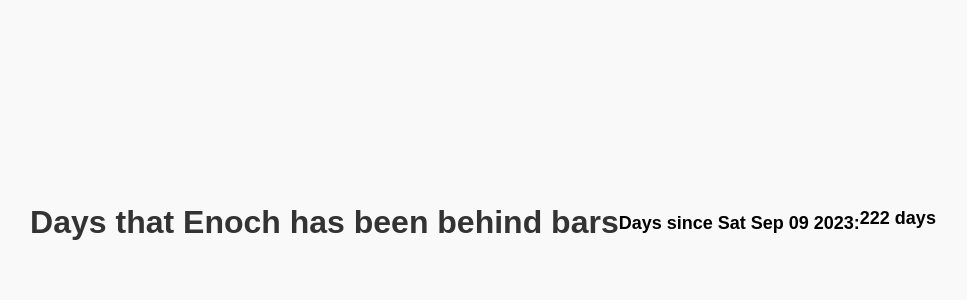
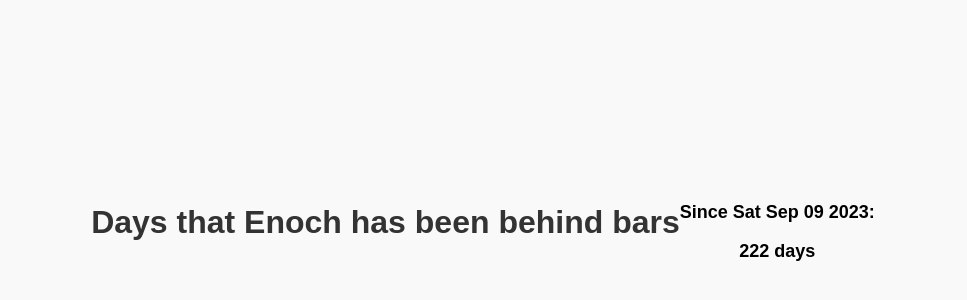
Before and after one commit to Starkandco/HowLongIsEnochBehindBars, a plain HTML site: page index.html in a window 1280 px wide. Shown: the part 178-478 px from the top of the page, without its empty margins (157-1124 px from the left). Drawn offline with Linux system fonts and the light colour scheme.

Commit message:
Update index.html

```diff
--- a/index.html
+++ b/index.html
@@ -10,26 +10,25 @@
             display: flex;
             justify-content: center;
             align-items: center;
-            height: 100vh; /* Set the body height to 100% of the viewport height */
-            margin: 0; /* Remove default margin */
+            height: 100vh;
+            margin: 0;
         }
         h1 {
             color: #333;
         }
-        p {
+        .result-container {
             font-size: 18px;
             font-weight: bold;
             margin-top: 20px;
-        }
-        .result-text {
-            margin-top: 10px;
         }
     </style>
 </head>
 <body>
     <h1>Days that Enoch has been behind bars</h1>
-    <p id="result"></p>
-    <p class="result-text" id="result-text"></p>
+    <div class="result-container">
+        <p id="result"></p>
+        <p id="result-text"></p>
+    </div>
 
     <script>
         function calculateDays() {
@@ -38,7 +37,7 @@
             const timeDifference = today - enochsSecondStint;
             const daysSince = Math.floor(timeDifference / (1000 * 60 * 60 * 24));
 
-            document.getElementById("result").textContent = `Days since ${enochsSecondStint.toDateString()}:`;
+            document.getElementById("result").textContent = `Since ${enochsSecondStint.toDateString()}:`;
             document.getElementById("result-text").textContent = `${daysSince} days`;
         }
         calculateDays();
```
